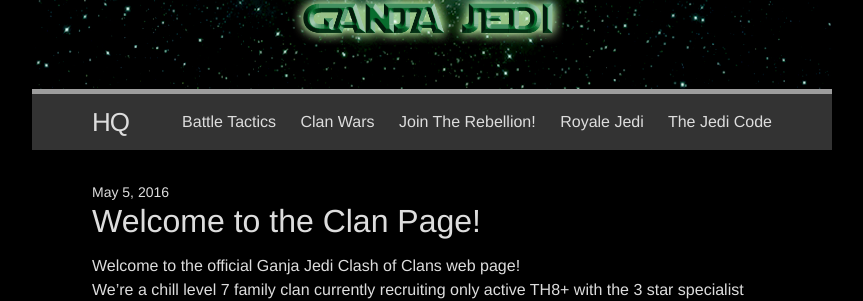
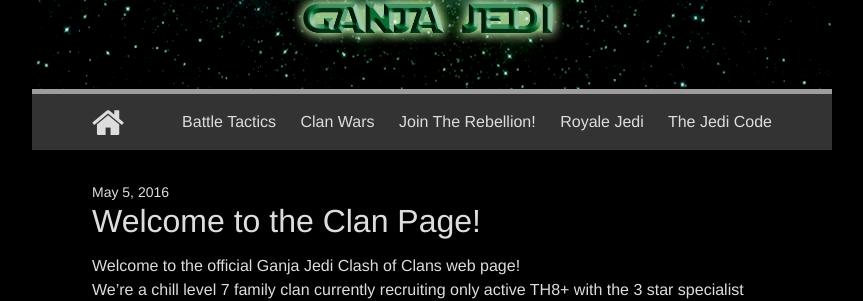
Before and after one commit to cpcobb/cpcobb.deathgrindfreak.io, a Jekyll site: the page built from index.html, in a window 1280 px wide. Shown: the part 406-707 px from the top of the page, without its empty margins (208-1071 px from the left). Built offline with Jekyll 4.4.1, drawn with Linux system fonts in a browser that asks for light colours; nearby versions of some CDN libraries.

Commit message:
Switch hq text to home icon

```diff
--- a/_includes/head.html
+++ b/_includes/head.html
@@ -16,6 +16,8 @@
 
   <link rel="shortcut icon" type="image/x-icon" href="/favicon.ico?">
 
+  <link rel="stylesheet" href="https://maxcdn.bootstrapcdn.com/font-awesome/4.6.2/css/font-awesome.min.css">
+
   <link rel="stylesheet" href="{{ "/css/main.css" | prepend: site.baseurl }}">
   <link rel="canonical" href="{{ page.url | replace:'index.html','' | prepend: site.baseurl | prepend: site.url }}">
   <link rel="alternate" type="application/rss+xml" title="{{ site.title }}" href="{{ "/feed.xml" | prepend: site.baseurl | prepend: site.url }}">
--- a/_includes/header.html
+++ b/_includes/header.html
@@ -9,7 +9,7 @@
 
   <div class="wrapper">
 
-    <a class="site-title" href="{{ site.baseurl }}/">{{ site.title }}</a>
+    <a class="site-title" href="{{ site.baseurl }}/"><i class="fa fa-home fa-lg" aria-hidden="true"></i></a>
 
     <nav class="site-nav">
       <a href="#" class="menu-icon">
```
Lines whose indentation alone changed are shown as unchanged.
